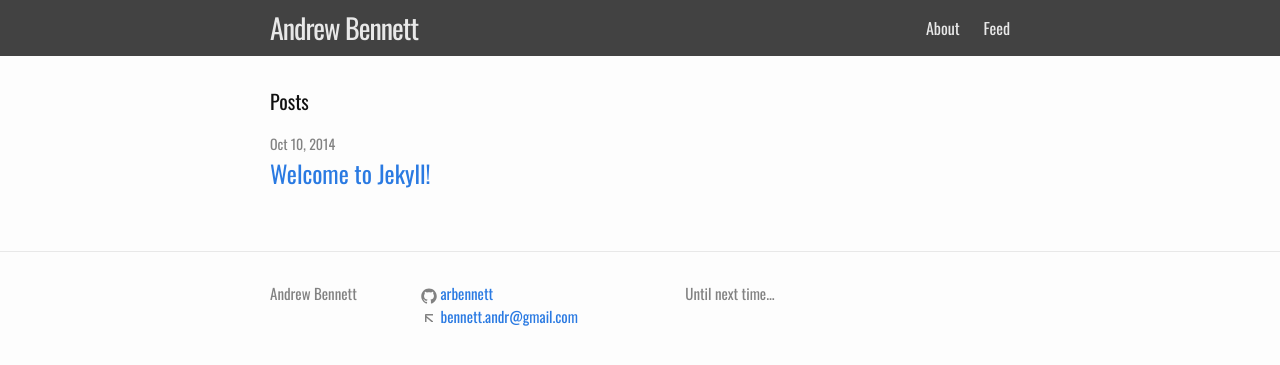
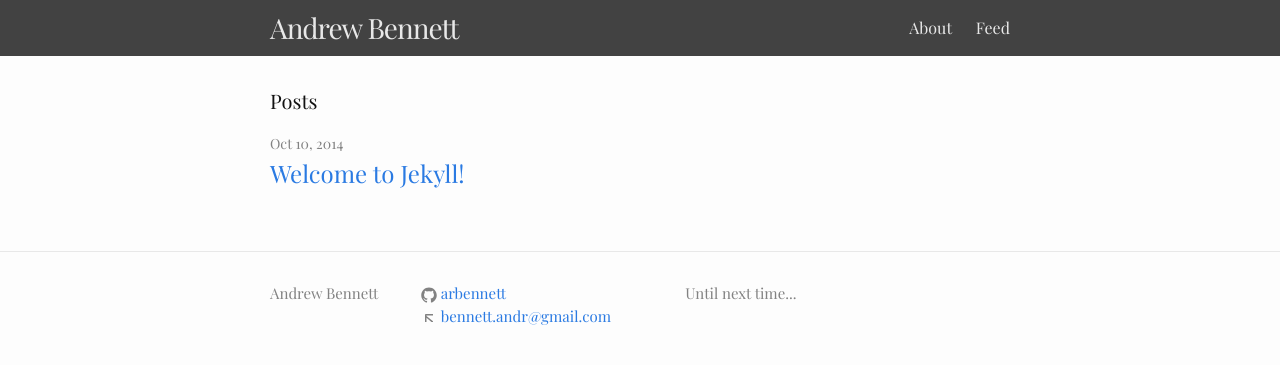
Before and after one commit to arbennett/arbennett.github.io, a Jekyll site: the page built from index.html, in a window 1280 px wide. Shown: the top 365 px of the page. Built offline with Jekyll 4.4.1, drawn with Linux system fonts in a browser that asks for light colours.

Commit message:
Update main.scss

```diff
--- a/css/main.scss
+++ b/css/main.scss
@@ -6,7 +6,7 @@
 
 
 // Our variables
-$base-font-family: 'Oswald', 'Lato', Arial, sans-serif;
+$base-font-family: 'Playfair Display', 'Lato', Arial, sans-serif;
 $base-font-size:   16px;
 $small-font-size:  $base-font-size * 0.875;
 $base-line-height: 1.5;
```
